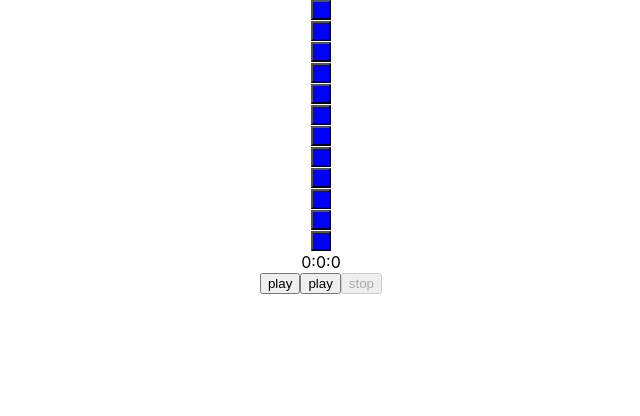
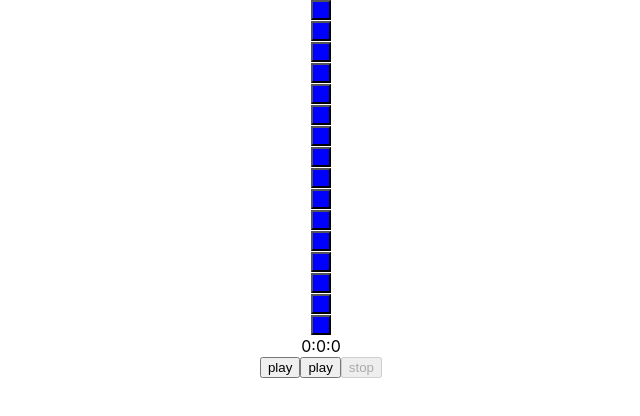
Before and after one commit to 11hkella/musical-grids, a React (Create React App) app: page / in a window 1280 px wide. Shown: the top 416 px of the page, without its empty margins (319-959 px from the left). Built offline with nearby package versions, Linux system fonts and the light colour scheme.

Commit message:
created grid column component

```diff
--- a/src/components/SynthGrid/index.js
+++ b/src/components/SynthGrid/index.js
@@ -26,9 +26,9 @@ function SynthGrid() {
 
     return (
         <div>
-            {Constants.NOTES.map((note, i) => {
+            {Constants.BEATS.map((beat, i) => {
                 return <GridTile
-                    note={note}
+                    note={beat}
                     key={i}
                 />
             })}
--- a/src/constants/index.js
+++ b/src/constants/index.js
@@ -1,6 +1,7 @@
 const Constants = {
     GRID_LENGTH: 16,
     LOOP_LENGTH: '2m',
+    BEATS: [...Array(16).keys()],
     TILE_SIZE: 20,
     NOTES: ['C', 'C#', 'D', 'D#', 'E', 'F', 'F#', 'G', 'G#', 'A', 'A#', 'B'],
 }
```
Also changed, not shown: src/components/GridCol/index.js (added, +21 -0 lines).
